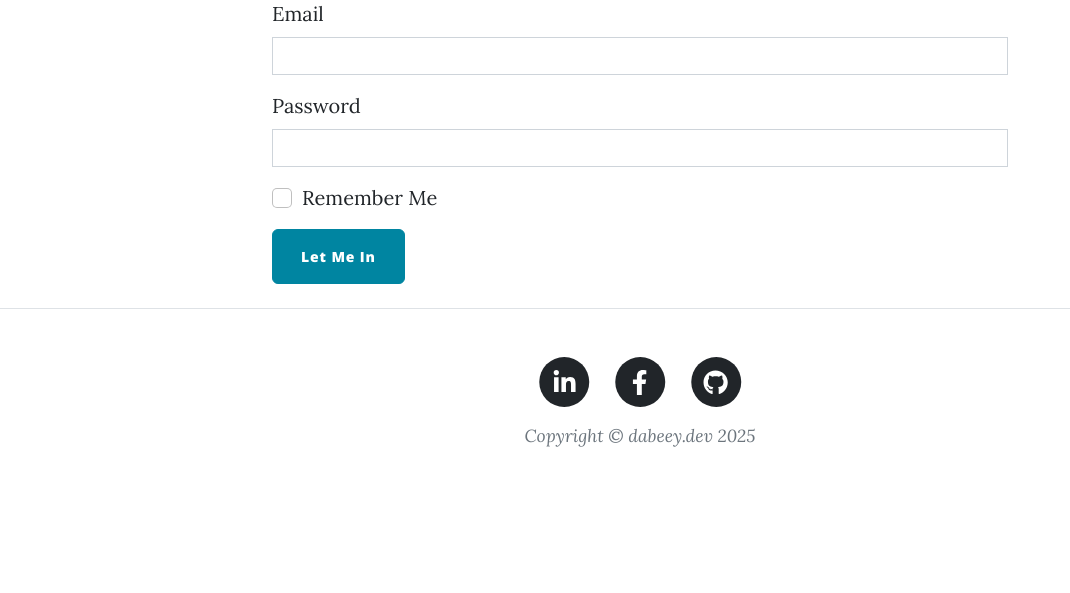
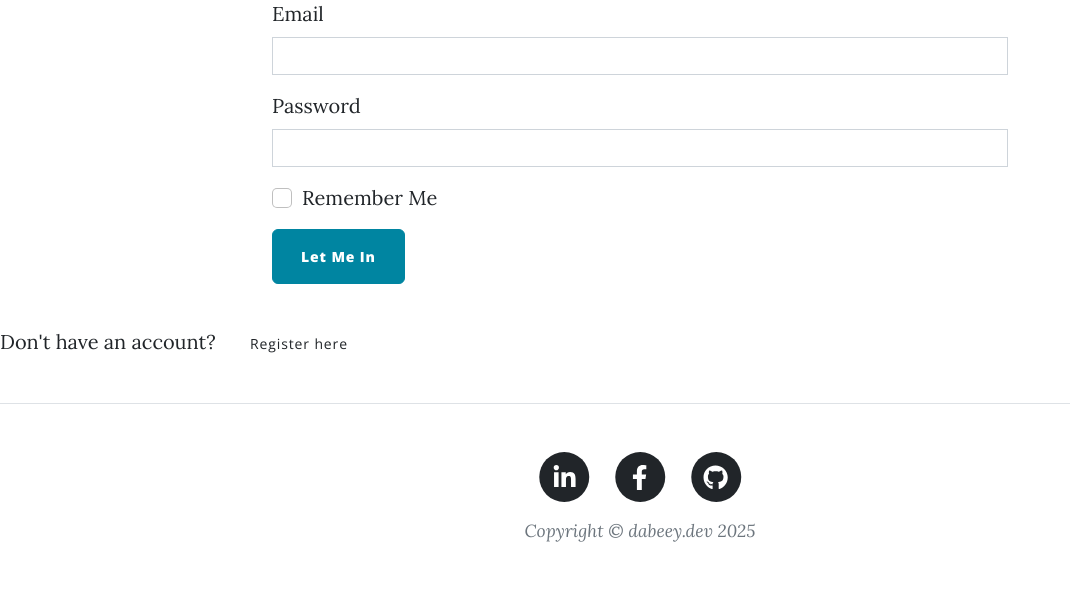
Before and after one commit to Dabeey/BLOG_CAPSTONE_PROJECT, a Flask app: page /login in a window 1280 px wide. Shown: the part 581-1174 px from the top of the page, without its empty margins (0-1070 px from the left). Before the commit the page ends 1028 px from the top, so only its background shows below. Run offline with Flask 3, Linux system fonts and the light colour scheme; some libraries are stand-ins or nearby versions.

Commit message:
fix: add registration prompt to login page

```diff
--- a/templates/login.html
+++ b/templates/login.html
@@ -42,7 +42,9 @@
         </div>
     </div>
 </main>
-
+<div class="text-center"></div>
+  <p>Don't have an account? <a href="{{ url_for('register') }}" class="btn btn-link">Register here</a></p>
+</div>
 
 {% endblock %}
 
```
